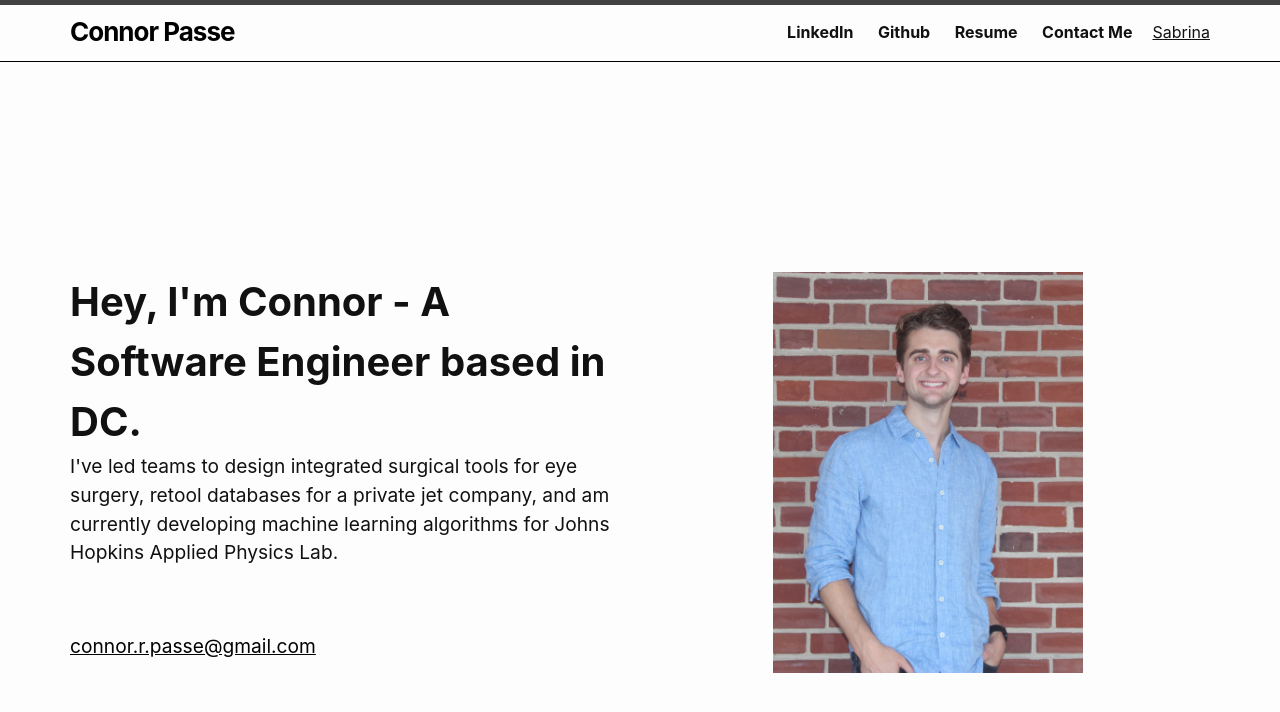
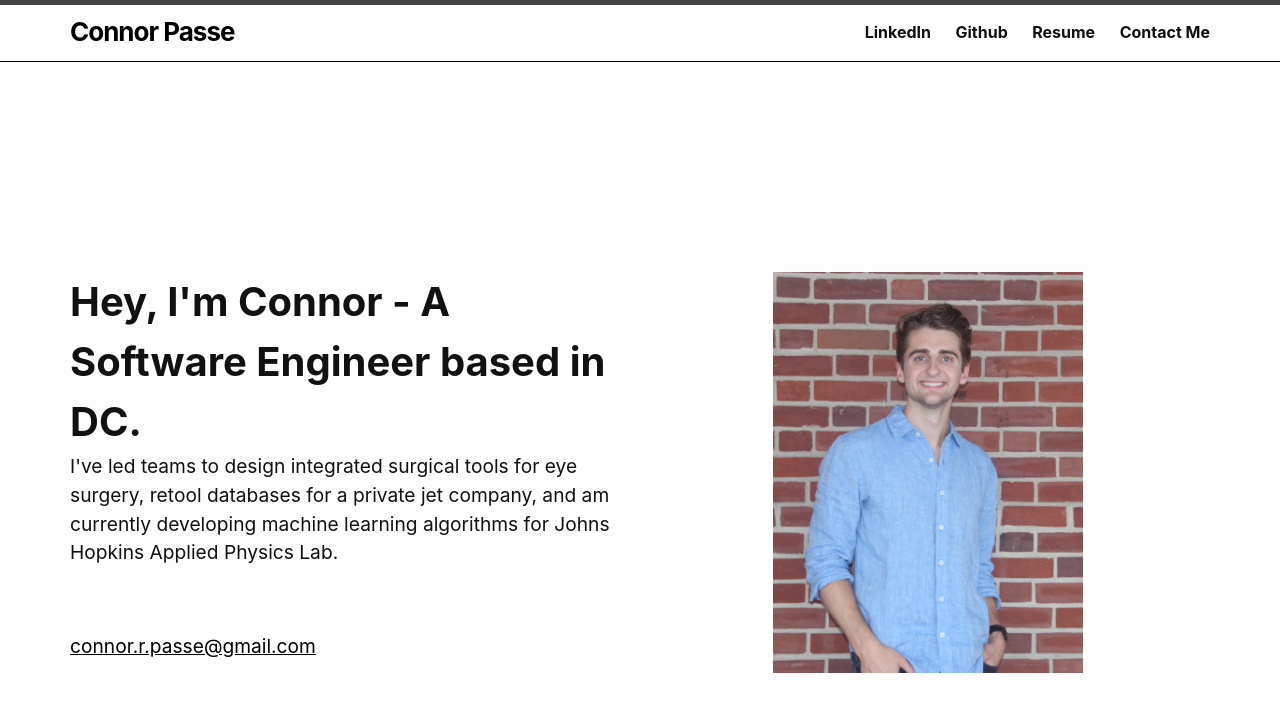
Before and after one commit to connor-passe/connor-passe.github.io, a Jekyll site: the page built from index.md, in a window 1280 px wide and 900 px high. Shown: the top 712 px of the window. Built offline with Jekyll 4.4.1, drawn with Linux system fonts in a browser that asks for light colours.

Commit message:
hide sabrina from the header lol

```diff
--- a/_includes/header.html
+++ b/_includes/header.html
@@ -24,7 +24,7 @@
 
           {%- for path in page_paths -%}
             {%- assign my_page = site.pages | where: "path", path | first -%}
-            {%- if my_page.title -%}
+            {%- if my_page.title and my_page.url != "/sabrina/" -%}
             <a class="page-link" href="{{ my_page.url | relative_url }}">{{ my_page.title | escape }}</a>
             {%- endif -%}
           {%- endfor -%}
```
